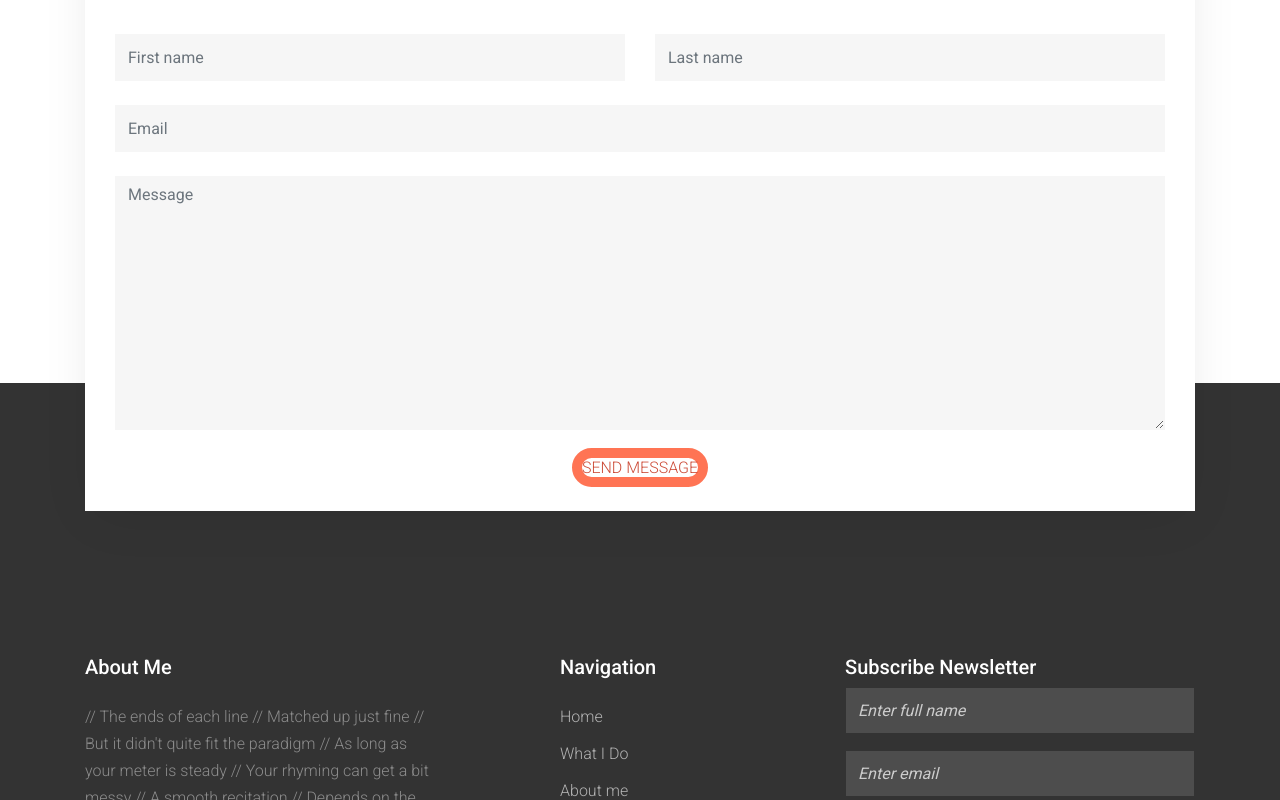
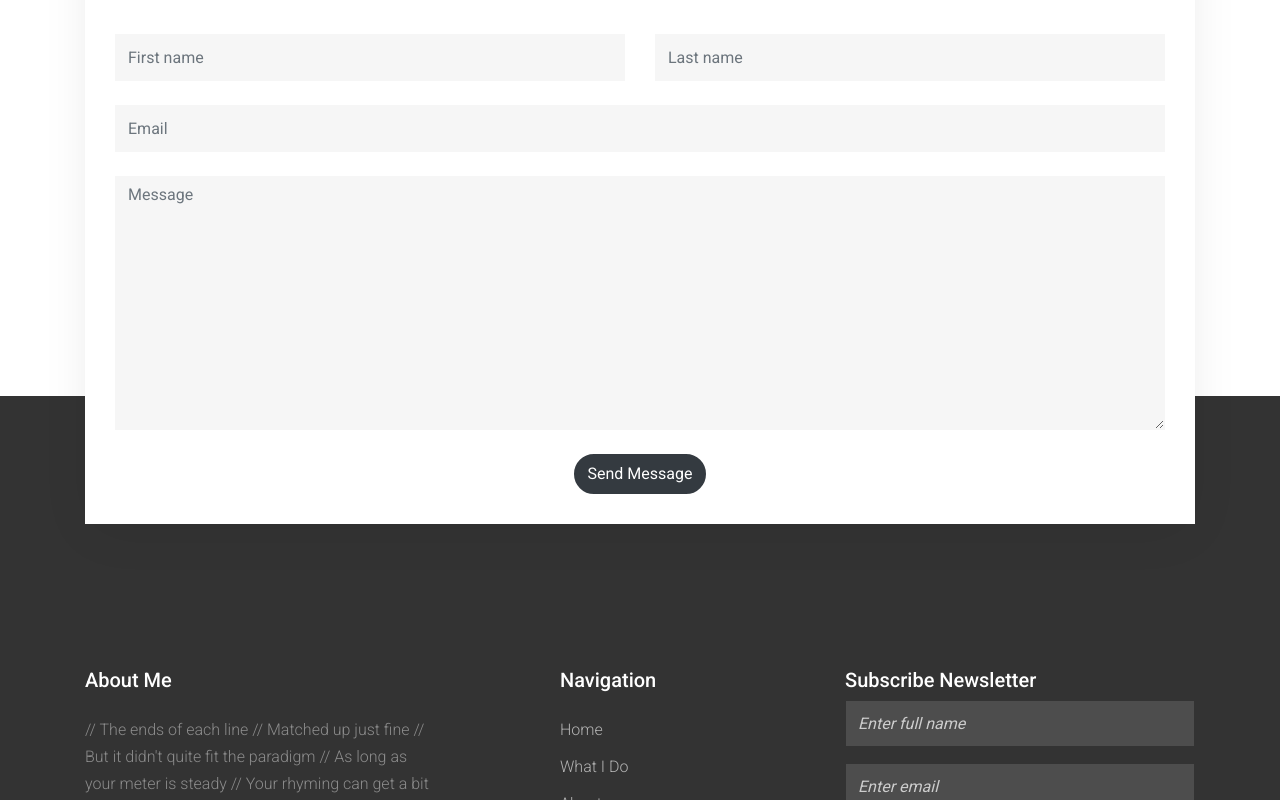
Before and after one commit to cUpid-py/cUpid-py.github.io, a plain HTML site: page index.html in a window 1280 px wide. Shown: the part 11200-12000 px from the top of the page. Drawn offline with Linux system fonts and the light colour scheme; a script that the page names is missing; files whose address does not match are found by name.

Commit message:
Update index.html
Changed the button

```diff
--- a/index.html
+++ b/index.html
@@ -810,7 +810,7 @@ And simply restarted their browser.
             </div>
           </div>
           <div class="cta text-center">
-            <a class="my-button cta-button expand form-button" href="mailto:aantwi-addo@st.ug.edu.gh">Send Message</a>
+            <a class="btn btn-dark" href="mailto:aantwi-addo@st.ug.edu.gh">Send Message</a>
           </div>
             </div>
           </div>
```
